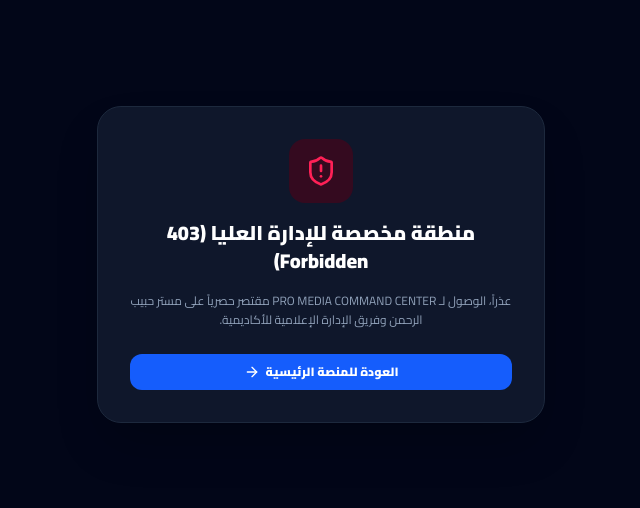
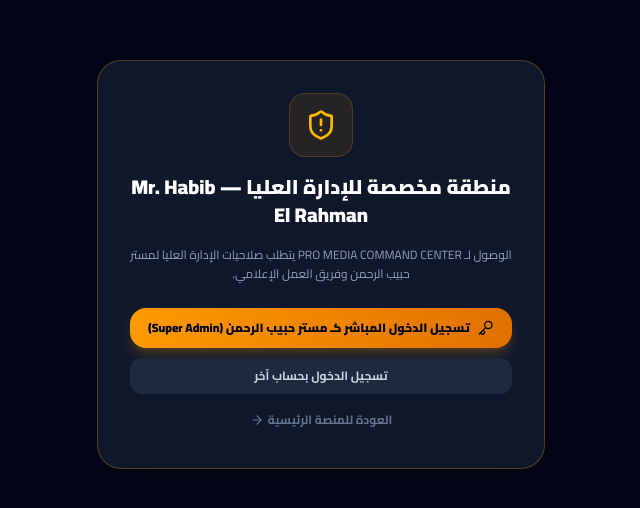
Before and after one commit to fandam228-commits/pro-academy, a Next.js app: page /admin/media-center in a window 1280 px wide. Shown: the part 136-644 px from the top of the page, without its empty margins (319-959 px from the left). Built offline with nearby package versions, Linux system fonts and the light colour scheme; no server answers.

Commit message:
feat(pmc-auth): add one-click super admin preview authentication for Mr. Habib

```diff
--- a/src/app/admin/media-center/page.tsx
+++ b/src/app/admin/media-center/page.tsx
@@ -4,10 +4,10 @@ import React from "react";
 import { useRouter } from "next/navigation";
 import { AppProvider, useApp } from "@/context/AppContext";
 import { ProMediaCommandCenter } from "@/components/admin/media-center/ProMediaCommandCenter";
-import { ShieldAlert, ArrowRight } from "lucide-react";
+import { ShieldAlert, ArrowRight, Key, Sparkles } from "lucide-react";
 
 function MediaCenterContent() {
-  const { user, authLoading } = useApp();
+  const { user, authLoading, login } = useApp();
   const router = useRouter();
 
   // Mr. Habib El Rahman or authorized teacher/admin
@@ -29,26 +29,43 @@ function MediaCenterContent() {
   if (!isAuthorized) {
     return (
       <div className="min-h-screen bg-slate-950 flex items-center justify-center p-4" dir="rtl">
-        <div className="max-w-md w-full bg-slate-900 rounded-3xl p-8 border border-slate-800 shadow-2xl text-center space-y-4">
-          <div className="w-16 h-16 rounded-2xl bg-rose-950/60 text-rose-500 flex items-center justify-center mx-auto">
+        <div className="max-w-md w-full bg-slate-900 rounded-3xl p-8 border border-amber-500/30 shadow-2xl text-center space-y-4">
+          <div className="w-16 h-16 rounded-2xl bg-amber-500/10 text-amber-400 flex items-center justify-center mx-auto border border-amber-500/20">
             <ShieldAlert className="w-8 h-8" />
           </div>
 
           <h2 className="text-xl font-black text-white">
-            منطقة مخصصة للإدارة العليا (403 Forbidden)
+            منطقة مخصصة للإدارة العليا — Mr. Habib El Rahman
           </h2>
 
           <p className="text-xs text-slate-400 leading-relaxed">
-            عذراً، الوصول لـ PRO MEDIA COMMAND CENTER مقتصر حصرياً على مستر حبيب الرحمن وفريق الإدارة الإعلامية للأكاديمية.
+            الوصول لـ PRO MEDIA COMMAND CENTER يتطلب صلاحيات الإدارة العليا لمستر حبيب الرحمن وفريق العمل الإعلامي.
           </p>
 
-          <div className="pt-2">
+          <div className="space-y-2.5 pt-2">
+            <button
+              onClick={async () => {
+                await login("habibadmin", "admin123password");
+              }}
+              className="w-full py-3 rounded-2xl text-xs font-black bg-gradient-to-r from-amber-500 to-amber-600 hover:from-amber-400 hover:to-amber-500 text-slate-950 transition flex items-center justify-center gap-2 cursor-pointer shadow-lg shadow-amber-500/20"
+            >
+              <Key className="w-4 h-4" />
+              <span>تسجيل الدخول المباشر كـ مستر حبيب الرحمن (Super Admin)</span>
+            </button>
+
+            <button
+              onClick={() => router.push("/login")}
+              className="w-full py-2.5 rounded-xl text-xs font-bold bg-slate-800 hover:bg-slate-700 text-slate-300 transition flex items-center justify-center gap-1.5 cursor-pointer"
+            >
+              <span>تسجيل الدخول بحساب آخر</span>
+            </button>
+
             <button
               onClick={() => router.push("/")}
-              className="w-full py-2.5 rounded-xl text-xs font-black bg-blue-600 hover:bg-blue-700 text-white transition flex items-center justify-center gap-1.5 cursor-pointer"
+              className="w-full py-2 rounded-xl text-xs font-bold text-slate-500 hover:text-slate-400 transition flex items-center justify-center gap-1"
             >
               <span>العودة للمنصة الرئيسية</span>
-              <ArrowRight className="w-4 h-4" />
+              <ArrowRight className="w-3.5 h-3.5" />
             </button>
           </div>
         </div>
```
